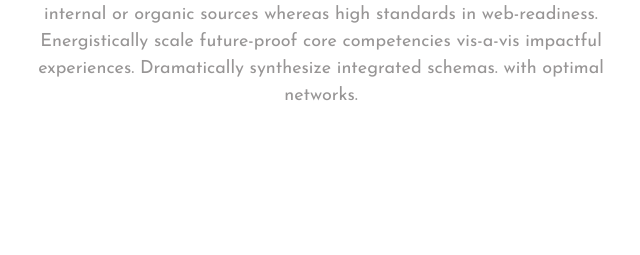
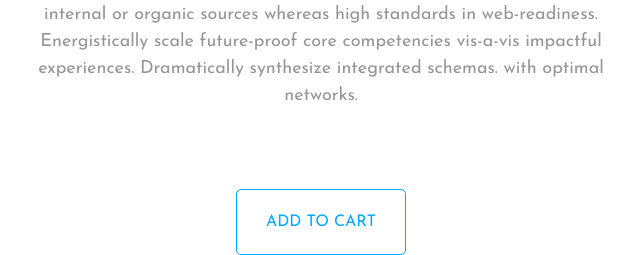
Before and after one commit to Scorpion197/Ecommerce-Web-App, a Django app: page /store/1 in a window 1280 px wide. Shown: the part 1371-1626 px from the top of the page, without its empty margins (319-959 px from the left). Before the commit the page ends 1472 px from the top, so only its background shows below. Run offline with Django 3.2, Linux system fonts and the light colour scheme; tables that the repository leaves empty hold one stand-in row (values such as "Sample post"); grey boxes marked "Sample" are stand-in pictures; some libraries are stand-ins or nearby versions.

Commit message:
added 'add to cart' button

```diff
--- a/ecommerce/EcommerceProject/StoreApp/templates/singleitem.html
+++ b/ecommerce/EcommerceProject/StoreApp/templates/singleitem.html
@@ -87,6 +87,8 @@
                             experiences. Dramatically synthesize integrated schemas. with optimal networks.
 
                         </p>
+
+                        <button type="submit">ADD TO CART</button>
                     </div>
 
                 </div>
@@ -95,5 +97,9 @@
         </div>
 
     </section>
+
+    <section id="subscribe">
+
+    </section>
 </body>
 </html>
--- a/ecommerce/EcommerceProject/static/css/singleitem.css
+++ b/ecommerce/EcommerceProject/static/css/singleitem.css
@@ -82,3 +82,22 @@ section .mosaic {
     text-align: justify;
     color: rgb(151, 149, 149);
 }
+
+#first-section #second-row .item button {
+
+    margin-top: 10vh;
+    border: 1px solid #00a8ff;
+    outline: none;
+    padding: 20px 20px;
+    color: #00a8ff;
+    background: transparent;
+    width: 170px;
+    border-radius: 5px;
+    transition: all 0.5s ease-in-out;
+}
+
+#first-section #second-row .item button:hover {
+
+    color: #fff;
+    background: #00a8ff;
+}
```
